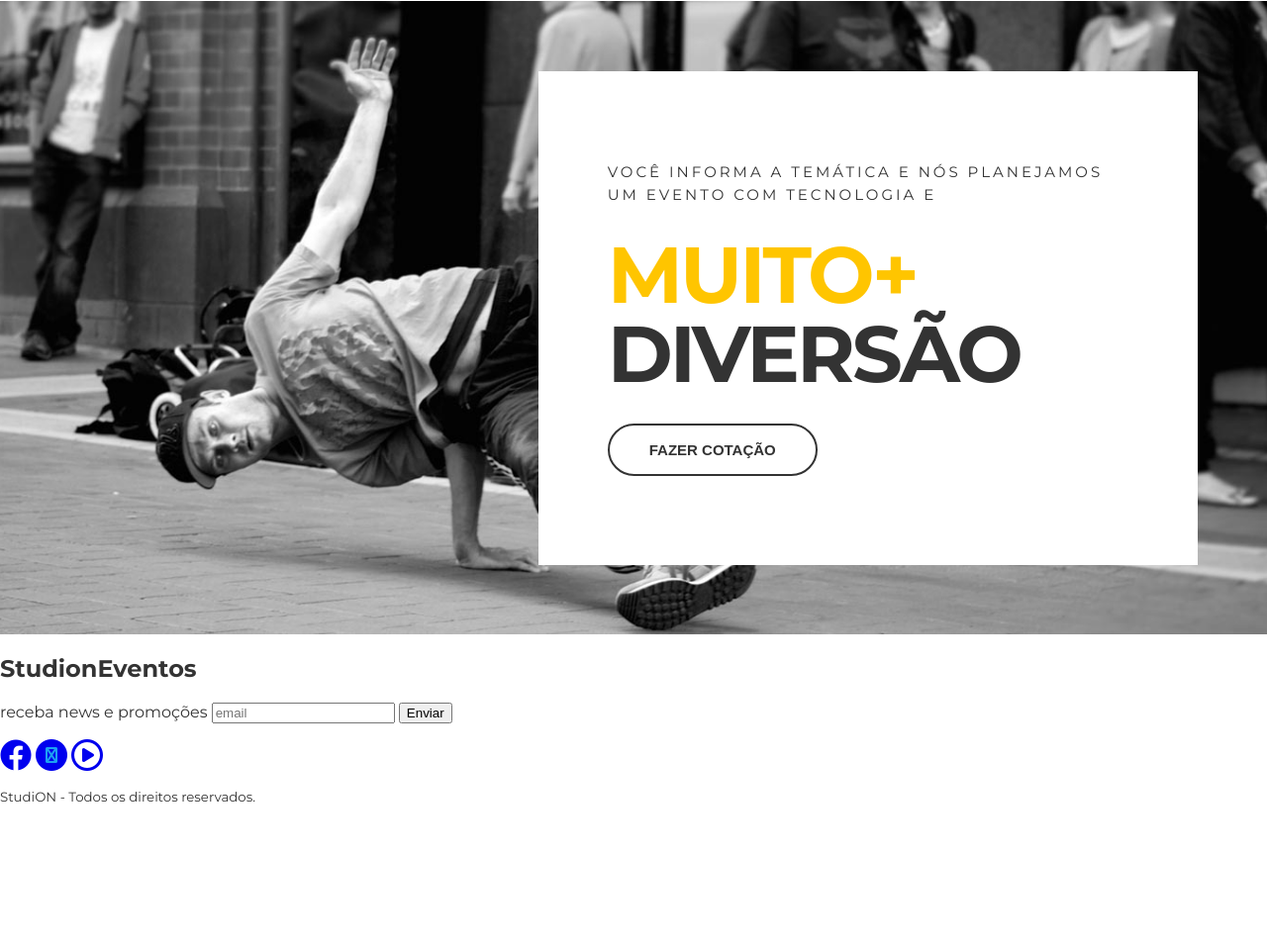
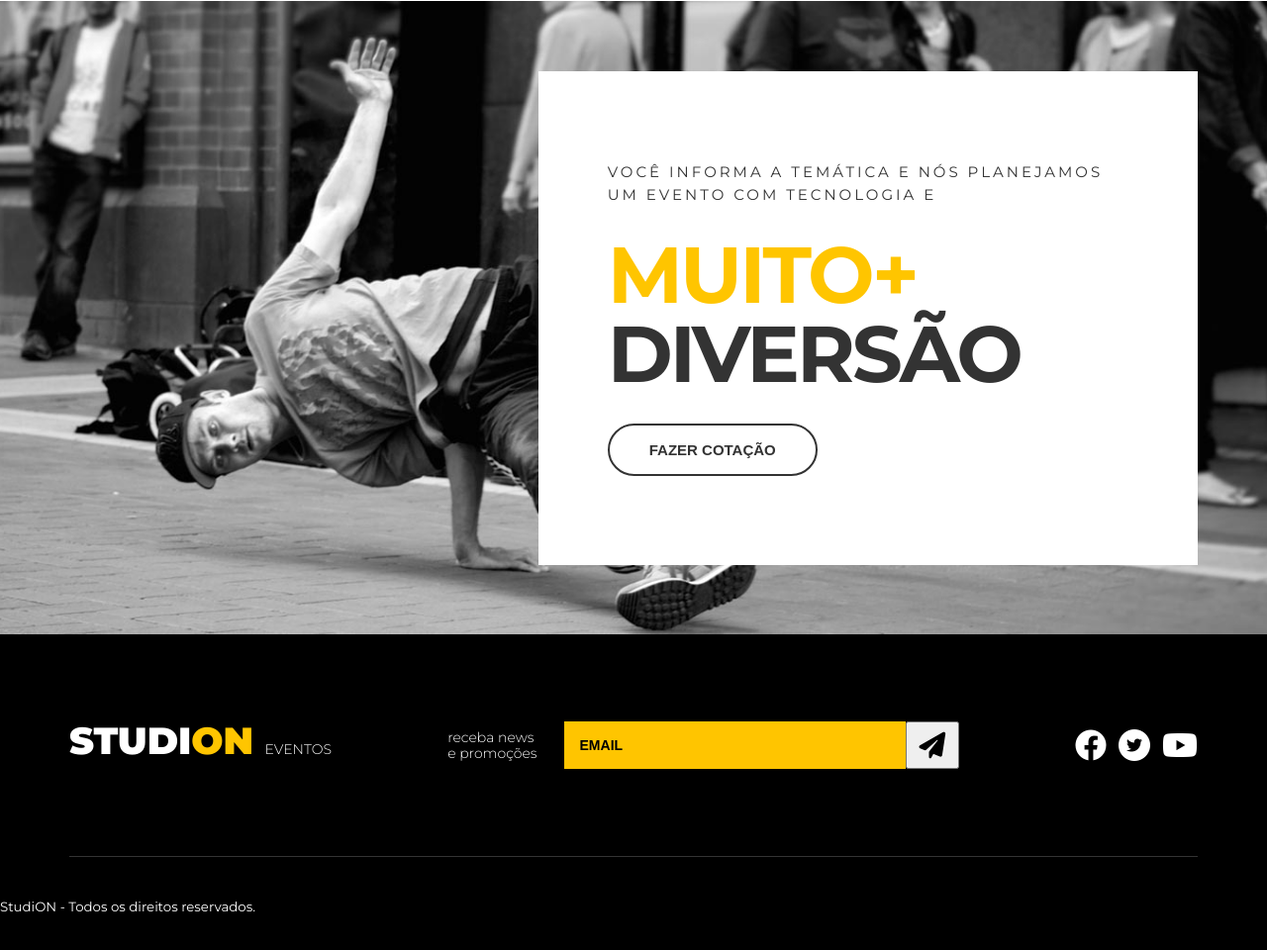
Before and after one commit to glekoidzz/studionagosto, a website: page src/index.html in a window 1280 px wide. Shown: the part 1548-2508 px from the top of the page at 99% size. Before the commit the page ends 2378 px from the top, so only its background shows below. Drawn offline with Linux system fonts and the light colour scheme.

```diff
--- a/src/index.html
+++ b/src/index.html
@@ -53,12 +53,14 @@
             alt="Studion Banner"
           />
           <div class="slide__copy">
+            <div class="slide__copy__container">
               <h6>
                 <span class="copy--primary">Próximo evento</span> - Dia 25 de
                 setembro às 19h
               </h6>
               <h2><span class="copy--primary">Creative</span> Minds</h2>
               <button class="btn btn--slide">Saiba Mais</button>
+            </div>
           </div>
         </div>
       </div>
@@ -126,34 +128,44 @@
       </section>
     </main>
 
-    <footer>
-      <h2>Studi<span>on</span><span>Eventos</span></h2>
-      <form>
-        <label>receba news e promoções</label>
-        <input type="email" placeholder="email" />
-        <button type="submit">Enviar</button>
+    <footer class="footer">
+
+      <div class="container footer__container">
+        <h2 class="logo-studion">
+          Studi<span class="copy--primary">on</span>
+          <span class="logo-studion__subtitle">Eventos</span>
+        </h2>
+        <form class="footer__form">
+          <label for="email">receba news e promoções</label>
+          <div class="footer__form__email">
+            <input id="email" type="email" placeholder="email" />
+            <button type="submit">
+              <i class="fas fa-paper-plane fa-2x"></i>
+            </button>
+          </div>
         </form>
-      <ul>
+        <ul class="footer__social">
           <li>
           <a href="https://facebook.com/" target="_blank">
-            <i class='fab fa-facebook fa-2x'></i>
+            <i class='fa-brands fa-facebook fa-2x'></i>
           </a>
         </li>
         <li>
           <a href="https://twitter.com/" target="_blank">
-            <span class="fa-stack fa-1x" style="--fa-inverse: #1da1f2;">
-              <i class="fa-solid fa-circle fa-stack-2x"></i>
-              <i class="fa-solid fa-twitter fa-stack-1x fa-inverse"></i>
+            <span class="fa-stack">
+              <i class="fas fa-circle fa-stack-2x"></i>
+              <i class="fa-brands fa-twitter fa-stack-1x fa-inverse"></i>
             </span>
           </a>
         </li>
         <li>
           <a href="https://youtube.com/" target="_blank">
-            <i class="far fa-play-circle fa-2x"></i>
+            <i class='fa-brands fa-youtube fa-2x'></i>
           </a>
         </li>
       </ul>
     </div>
+
     <p>
         <small>Studi<span>ON</span> - Todos os direitos reservados.</small>
       </p>
--- a/src/style.css
+++ b/src/style.css
@@ -102,6 +102,7 @@
 .slide {
   position: relative;
   height: calc(90vh - 7.75rem);
+  overflow: hidden;
 }
 
 .slide__background-image {
@@ -229,6 +230,14 @@
   background-position: center;
 }
 
+.quote {
+  background-image: url(./images/parallax.jpg);
+  background-attachment: fixed;
+  background-repeat: no-repeat;
+  background-size: cover;
+  background-position: center;
+}
+
 .quote__container {
   display: grid;
   align-items: center;
@@ -268,3 +277,85 @@
   border-color: var(--color-copy);
   background: unset;
 }
+
+.footer {
+  background-color: #000;
+  color: #fff;
+  padding: 0 rem;
+}
+
+.footer__container {
+  display: grid;
+  grid-template-columns: repeat(3, auto);
+  align-items: center;
+  border-bottom: 0.1rem solid #FFF3;
+  padding: 5rem 0;
+}
+
+.footer .logo-studion {
+  justify-self: start;
+  margin: 0;
+}
+
+.footer__form {
+  display: grid;
+  grid-template-columns: 9ch auto;
+  gap: 1.375rem;
+  align-items: center;
+}
+
+.footer__form label {
+  font-size: .875rem;
+  font-weight: 300;
+  line-height: 1rem;
+}
+
+.footer__form__email {
+  display: grid;
+  grid-template-columns: auto 3.375rem;
+}
+
+.footer__form input {
+  background-color: var(--color-primary);
+  border: unset;
+  font-size: .875rem;
+  font-weight: 700;
+  text-transform: uppercase;
+  padding: 1rem;
+  color: #000;
+}
+
+.footer__form input::placeholder {
+  color: #000;
+}
+
+.footer__form button {
+  cursor: pointer;
+  transition: 0.3s all ease;
+}
+
+.footer__form button:hover {
+  background-color: #000;
+  color: #FFF;
+}
+
+.footer__social {
+  display: grid;
+  grid-template-columns: repeat(3, auto);
+  gap: .5rem;
+  justify-self: end;
+}
+
+.footer__social a,
+.footer__social a:hover,
+.footer__social a:visited {
+  color: white;
+}
+
+.footer__social .fa-twitter {
+  color: #000;
+}
+
+.footer p {
+  margin: 2.5rem 0;
+}
```
Lines whose indentation alone changed are shown as unchanged.
